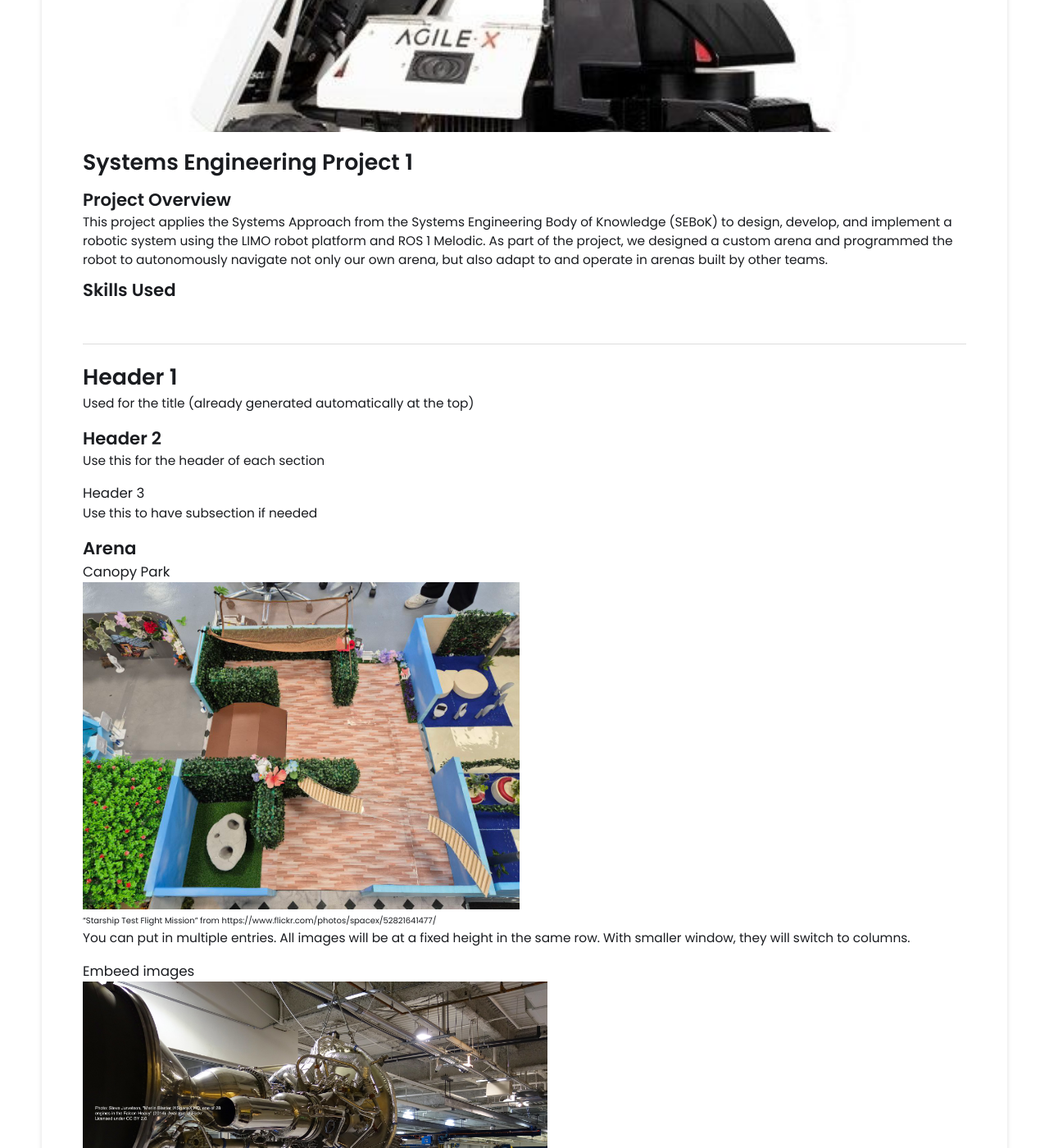
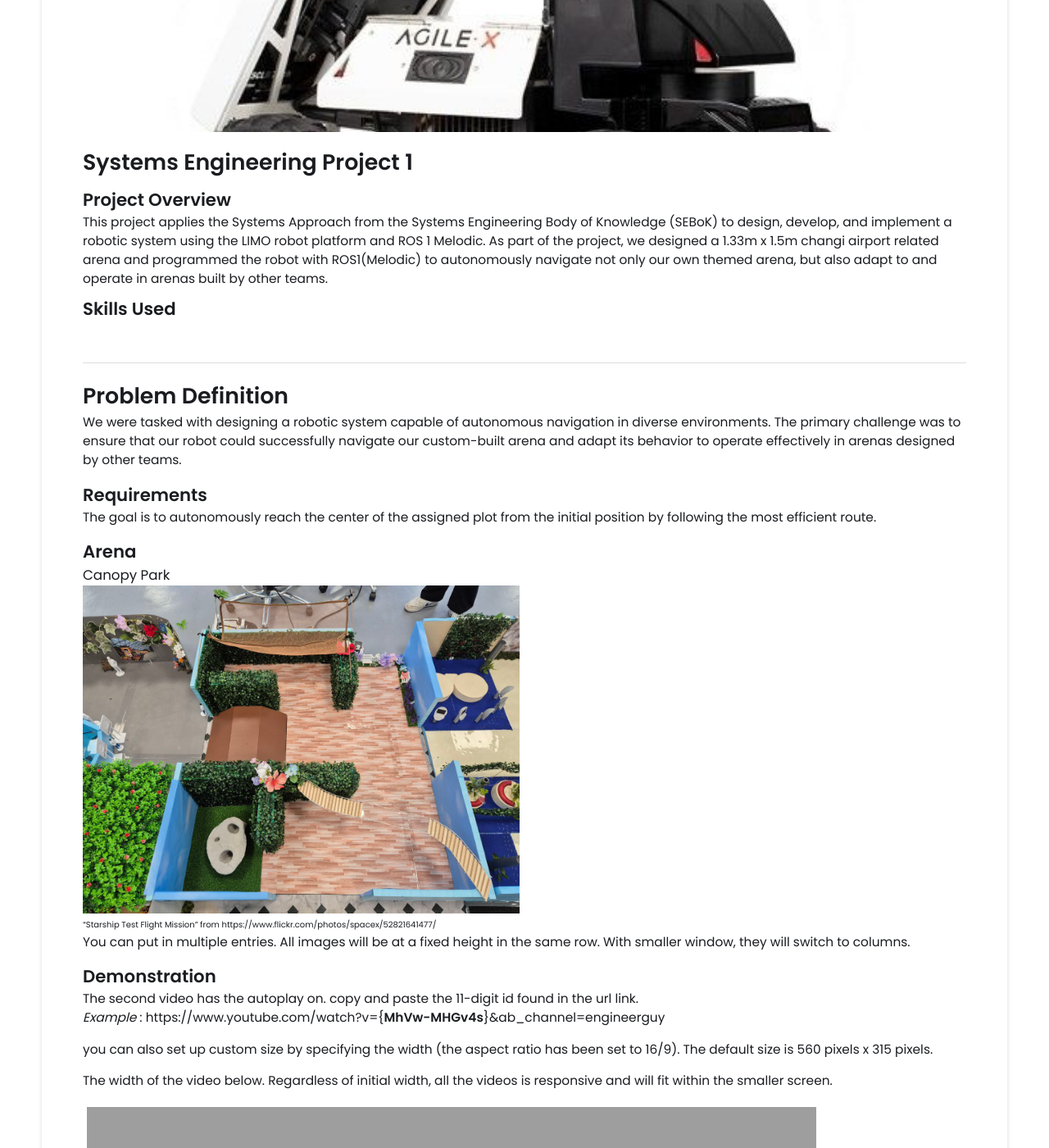
Before and after one commit to AloysiusHo/AloysiusHo.github.io, a Jekyll site: the page built from _projects/demo-project/index.md, in a window 1280 px wide and 1400 px high, scrolled down 329 px. Shown: the whole window at 82% size. Built offline with Jekyll 4.4.1, drawn with Linux system fonts in a browser that asks for light colours; some of the changed text lies outside the part shown; grey boxes are pictures that could not be loaded.

Commit message:
Update index.md

````diff
--- a/_projects/demo-project/index.md
+++ b/_projects/demo-project/index.md
@@ -2,18 +2,17 @@
 layout: post
 title: Systems Engineering Project 1
 description:
-  This project applies the Systems Approach from the Systems Engineering Body of Knowledge (SEBoK) to design, develop, and implement a robotic system using the     LIMO robot platform and ROS 1 Melodic. As part of the project, we designed a custom arena and programmed the robot to autonomously navigate not only our own       arena, but also adapt to and operate in arenas built by other teams.
+  This project applies the Systems Approach from the Systems Engineering Body of Knowledge (SEBoK) to design, develop, and implement a robotic system using the     LIMO robot platform and ROS 1 Melodic. As part of the project, we designed a 1.33m x 1.5m changi airport related arena and programmed the robot with ROS1(Melodic) to autonomously navigate not only our own themed arena, but also adapt to and operate in arenas built by other teams.
 
 main-image: /Limo_robot.jpg
 ---
 
 ---
-# Header 1
-Used for the title (already generated automatically at the top)
-## Header 2
-Use this for the header of each section
-### Header 3
-Use this to have subsection if needed
+# Problem Definition
+We were tasked with designing a robotic system capable of autonomous navigation in diverse environments. The primary challenge was to ensure that our robot could successfully navigate our custom-built arena and adapt its behavior to operate effectively in  arenas designed by other teams.
+## Requirements
+The goal is to autonomously reach the center of the assigned plot from the initial position by following the most efficient route.
+
 
 
 ## Arena
@@ -22,83 +21,14 @@ Use this to have subsection if needed
 <span style="font-size: 10px">"Starship Test Flight Mission" from https://www.flickr.com/photos/spacex/52821641477/</span>
 You can put in multiple entries. All images will be at a fixed height in the same row. With smaller window, they will switch to columns.
 
-### Embeed images
-{% include image-gallery.html images="project2.jpg" height="400" %}
-place the images in project folder/images then update the file path.
 
-
-## Embedding youtube video
+## Demonstration
 The second video has the autoplay on. copy and paste the 11-digit id found in the url link. <br>
 *Example* : https://www.youtube.com/watch?v={**MhVw-MHGv4s**}&ab_channel=engineerguy
-{% include youtube-video.html id="MhVw-MHGv4s" autoplay= "false"%}
-{% include youtube-video.html id="XGC31lmdS6s" autoplay = "true" %}
 
 you can also set up custom size by specifying the width (the aspect ratio has been set to 16/9). The default size is 560 pixels x 315 pixels.
 
 The width of the video below. Regardless of initial width, all the videos is responsive and will fit within the smaller screen.
-{% include youtube-video.html id="tGCdLEQzde0" autoplay = "false" width= "900px" %}
+{% include youtube-video.html id="jBH--Sihadw" autoplay = "true" width= "900px" %}
 
 <br>
-
-## Adding a hozontal line
----
-
-## Starting a new line
-leave two spaces "  " at the end or enter <br>
-
-## Adding bold text
-this is how you input **bold text**
-
-## Adding italic text
-Italicized text is the *cat's meow*.
-
-## Adding ordered list
-1. First item
-2. Second item
-3. Third item
-4. Fourth item
-
-## Adding unordered list
-- First item
-- Second item
-- Third item
-- Fourth item
-
-## Adding code block
-```ruby
-def hello_world
-  puts "Hello, World!"
-end
-```
-
-```python
-def start()
-  print("time to start!")
-```
-
-```javascript
-let x = 1;
-if (x === 1) {
-  let x = 2;
-  console.log(x);
-}
-console.log(x);
-
-```
-
-## Adding external links
-[Wikipedia](https://en.wikipedia.org)
-
-
-## Adding block quote
-> A blockquote would look great if you need to highlight something
-
-
-## Adding table
-
-| Header 1 | Header 2 |
-|----------|----------|
-| Row 1, Col 1 | Row 1, Col 2 |
-| Row 2, Col 1 | Row 2, Col 2 |
-
-make sure to leave aline betwen the table and the header
````
